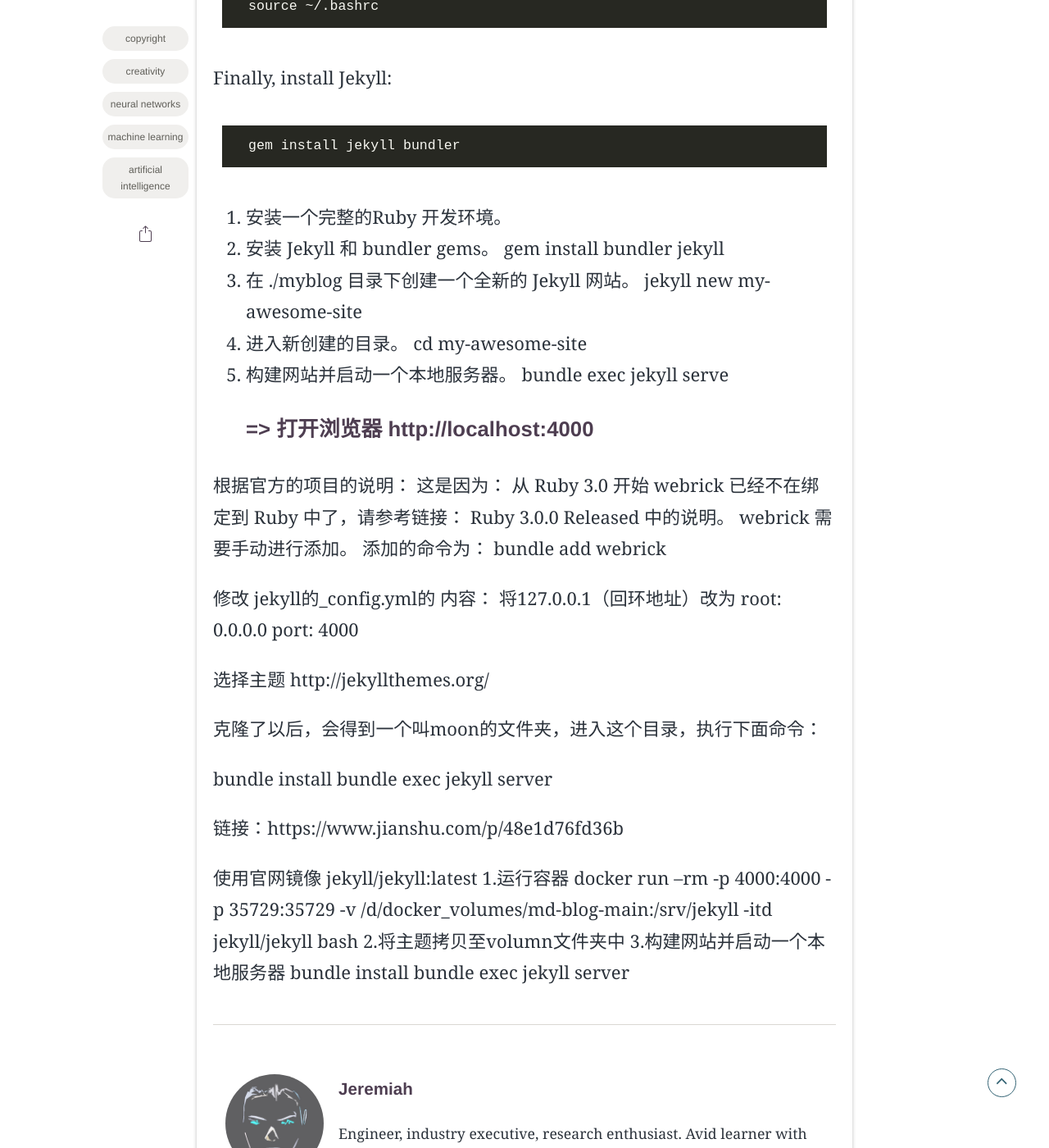
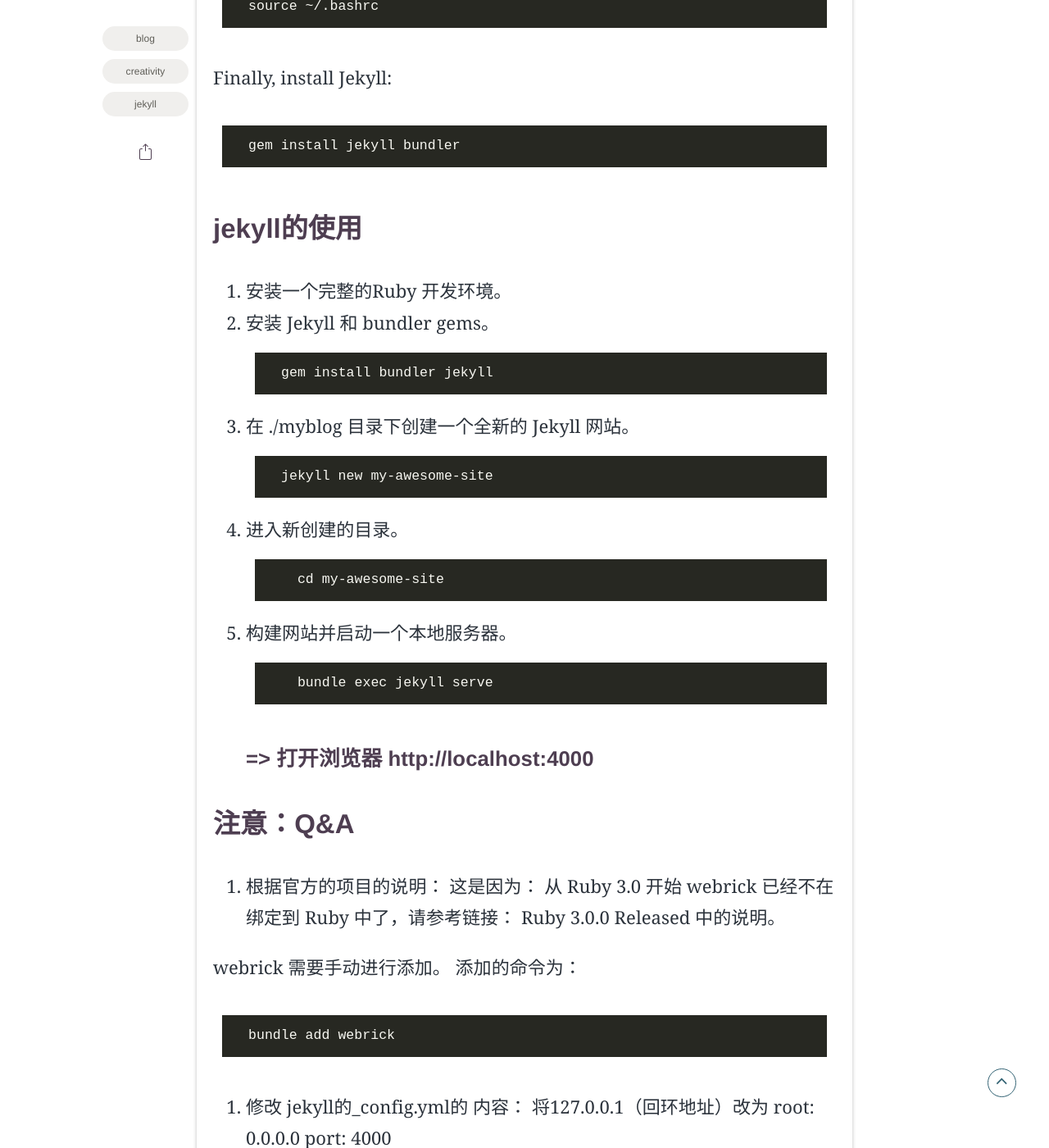
Before and after one commit to JeremiahXu/jeremiahxu.github.io, a Jekyll site: the page built from _posts/2022-08-11-行云流水地搭建jekyll.md, in a window 1280 px wide and 1400 px high, scrolled down 1420 px. Shown: the whole window at 82% size. Built offline with Jekyll 4.4.1, drawn with Linux system fonts in a browser that asks for light colours; some web fonts are replaced; some of the changed text lies outside the part shown.

Commit message:
jekyll格式

````diff
--- a/_posts/2022-08-11-行云流水地搭建jekyll.md
+++ b/_posts/2022-08-11-行云流水地搭建jekyll.md
@@ -5,7 +5,7 @@
 title: "行云流水地搭建jekyll"
 date: 2022-08-11
 img: posts/20220811/Snipaste_2022-08-11_17-10-39.png
-tags: [copyright, creativity, neural networks, machine learning, artificial intelligence]
+tags: [blog, creativity, jekyll]
 category: 博客
 author: Jeremiah Xu
 description: "将纯文本转换为静态博客网站，支持Markdown（或 Textile）、Liquid 和 HTML & CSS 构建可发布的静态网站。"
@@ -29,47 +29,65 @@
 ```
 gem install jekyll bundler
 ```
-
+## jekyll的使用
 1. 安装一个完整的Ruby 开发环境。
 2. 安装 Jekyll 和 bundler gems。
-  gem install bundler jekyll
+ ``` bash
+gem install bundler jekyll
+ ```
 3. 在 ./myblog 目录下创建一个全新的 Jekyll 网站。
-  jekyll new my-awesome-site
+ ```bash
+jekyll new my-awesome-site
+  ```
 4. 进入新创建的目录。
+ ```bash
   cd my-awesome-site
+  ```
 5. 构建网站并启动一个本地服务器。
+ ```bash
   bundle exec jekyll serve
+  ```
 ### => 打开浏览器 http://localhost:4000
 
-
-根据官方的项目的说明：
+## 注意：Q&A
+1. 根据官方的项目的说明：
 这是因为：
 从 Ruby 3.0 开始 webrick 已经不在绑定到 Ruby 中了，请参考链接： Ruby 3.0.0 Released 中的说明。
+
 webrick 需要手动进行添加。
 添加的命令为：
+```bash
 bundle add webrick
+```
 
-修改 jekyll的_config.yml的 内容：
+2. 修改 jekyll的_config.yml的 内容：
 将127.0.0.1（回环地址）改为
 root: 0.0.0.0
 port: 4000
 
-选择主题
+
+## 选择Blog主题
 http://jekyllthemes.org/
 
 克隆了以后，会得到一个叫moon的文件夹，进入这个目录，执行下面命令：
 
+```bash
 bundle install
 bundle exec jekyll server
-
+```
 链接：https://www.jianshu.com/p/48e1d76fd36b
 
 
-使用官网镜像
+## 使用官网docker镜像
 jekyll/jekyll:latest
-1.运行容器
+
+1. 运行容器
+```bash
 docker run --rm -p 4000:4000 -p 35729:35729 -v /d/docker_volumes/md-blog-main:/srv/jekyll -itd jekyll/jekyll bash
-2.将主题拷贝至volumn文件夹中
-3.构建网站并启动一个本地服务器
+```
+2. 将主题拷贝至volumn文件夹中
+3. 构建网站并启动一个本地服务器
+```bash
 bundle install
 bundle exec jekyll server
+```
````
